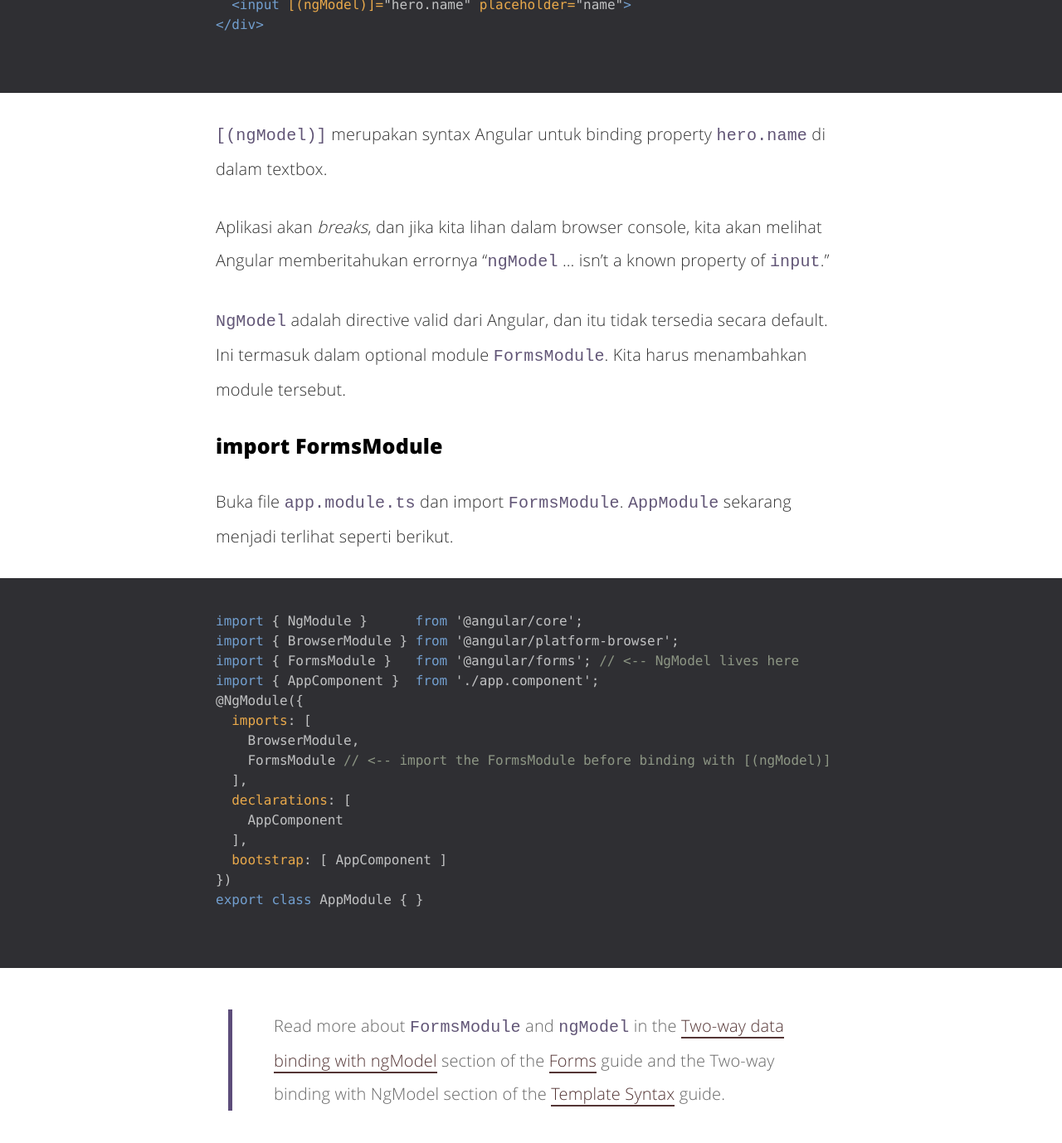
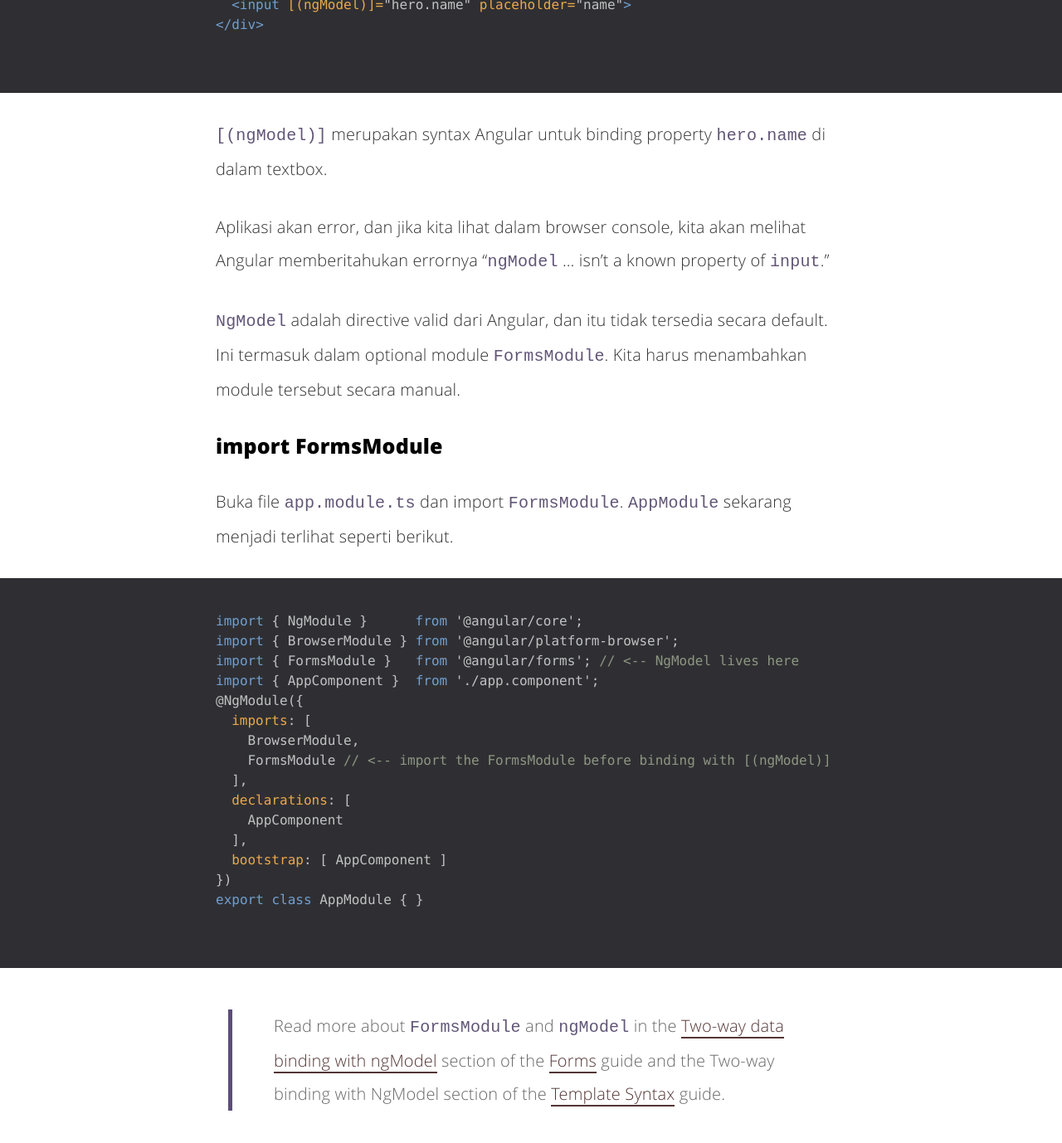
Before and after one commit to ekaprasasti/ekaprasasti.github.io, a Jekyll site: the page built from _posts/2017-06-08-the-hero-editor-tour-of-heroes.md, in a window 1280 px wide and 1400 px high, scrolled down 4890 px. Shown: the top 1378 px of the window at 83% size. Built offline with Jekyll 4.4.1, drawn with Linux system fonts in a browser that asks for light colours; comment, search, counter and statistics services are not loaded; some of the changed text lies outside the part shown.

Commit message:
revisi angular tour of heroes tutorial & hero editor

```diff
--- a/_posts/2017-06-08-the-hero-editor.md
+++ b/_posts/2017-06-08-the-hero-editor-tour-of-heroes.md
@@ -134,9 +134,9 @@ Refactor nama hero di dalam template sehingga terlihat seperti kode berikut.
 
 `[(ngModel)]` merupakan syntax Angular untuk binding property `hero.name` di dalam textbox.
 
-Aplikasi akan *breaks*, dan jika kita lihan dalam browser console, kita akan melihat Angular memberitahukan errornya "`ngModel` ... isn't a known property of `input`."
+Aplikasi akan error, dan jika kita lihat dalam browser console, kita akan melihat Angular memberitahukan errornya "`ngModel` ... isn't a known property of `input`."
 
-`NgModel` adalah directive valid dari Angular, dan itu tidak tersedia secara default. Ini termasuk dalam optional module `FormsModule`. Kita harus menambahkan module tersebut.
+`NgModel` adalah directive valid dari Angular, dan itu tidak tersedia secara default. Ini termasuk dalam optional module `FormsModule`. Kita harus menambahkan module tersebut secara manual.
 
 ### import FormsModule
 
```
Also changed, not shown: other parts of _posts/2017-06-08-the-hero-editor-tour-of-heroes.md (+5 -5 lines), _posts/2017-06-08-angular-tour-of-heroes-tutorial.md (+9 -9 lines).
